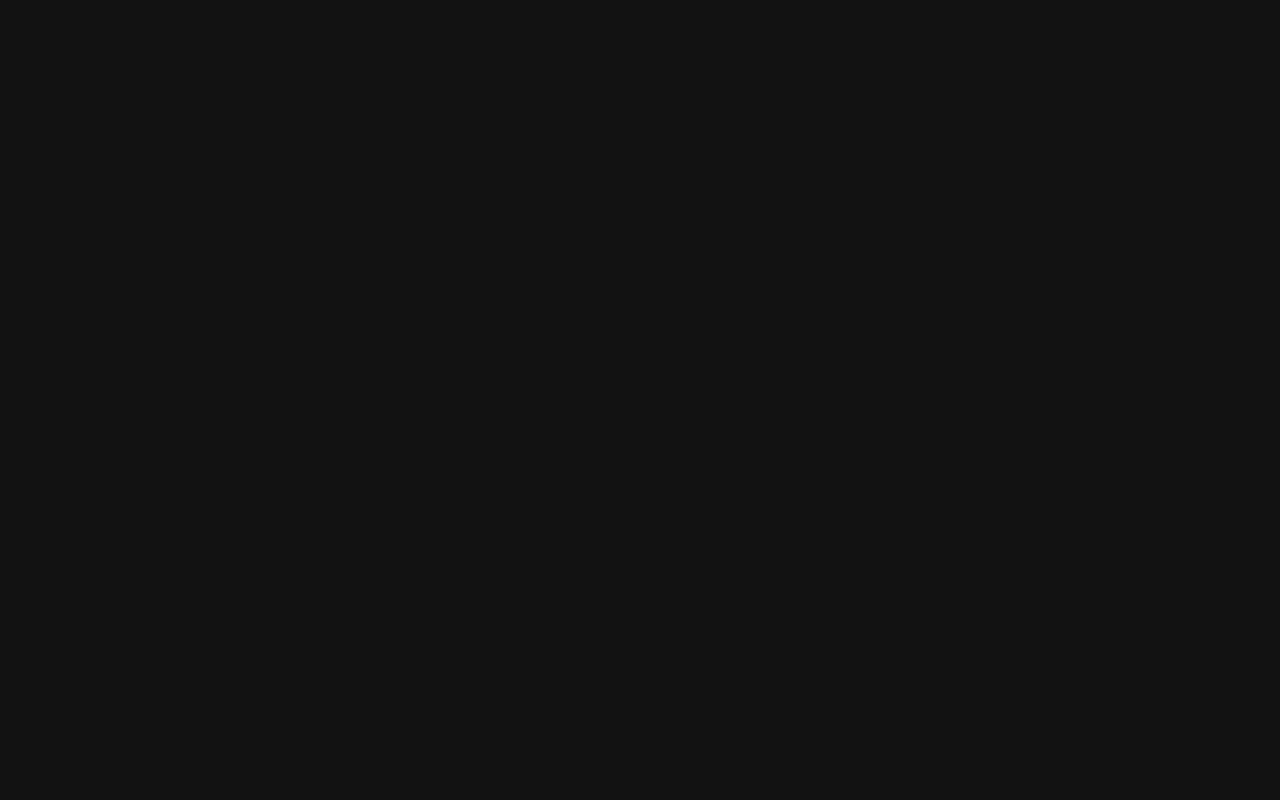
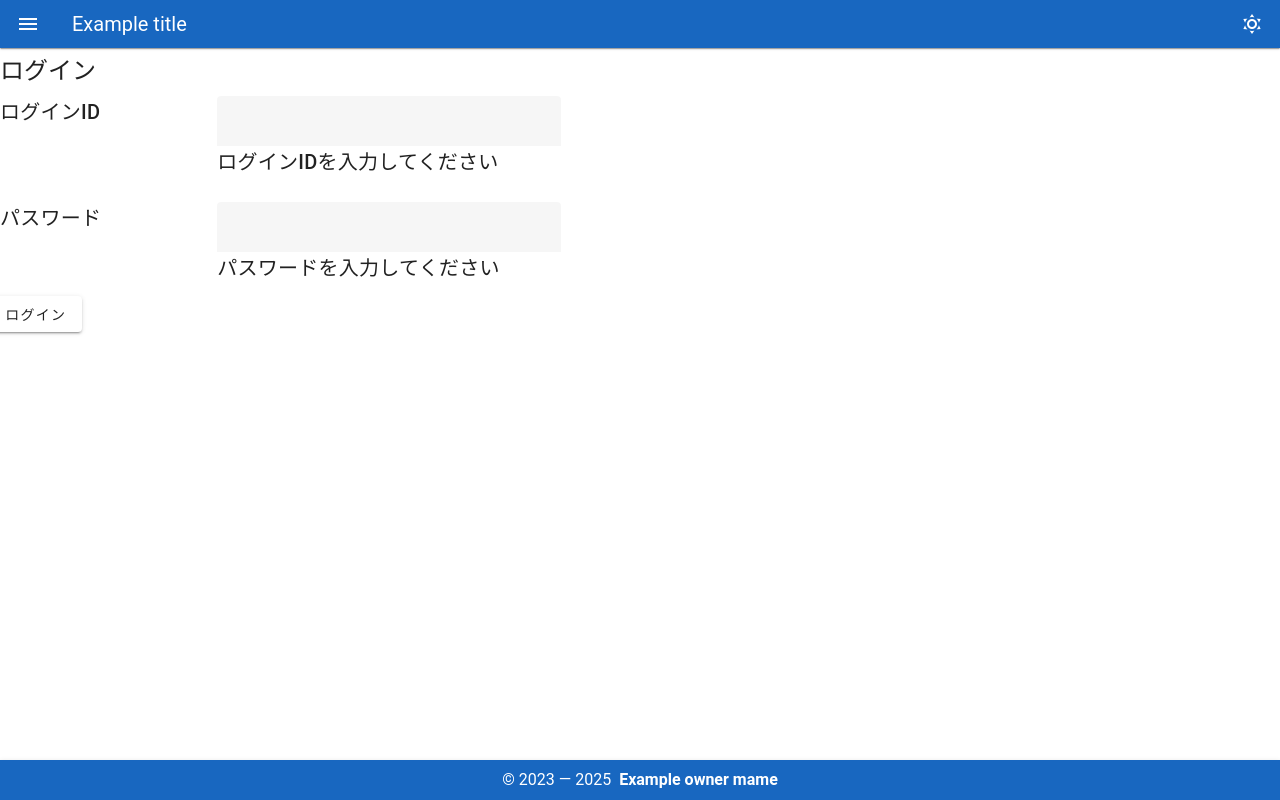
Before and after one commit to koide-actadvance/weekly-report-front-copy, a Vue app: page /login in a window 1280 px wide. Before the commit this address had no page. Built offline with nearby package versions, Linux system fonts and the light colour scheme.

Commit message:
1206状況

```diff
--- a/components.d.ts
+++ b/components.d.ts
@@ -12,14 +12,13 @@ declare module 'vue' {
     Footer: typeof import('./src/components/layouts/Footer.vue')['default']
     HelloWorld: typeof import('./src/components/HelloWorld.vue')['default']
     Home: typeof import('./src/components/views/Home.vue')['default']
+    Login: typeof import('./src/components/views/Login.vue')['default']
     MainFrame: typeof import('./src/components/layouts/MainFrame.vue')['default']
     MainView: typeof import('./src/components/layouts/MainView.vue')['default']
     NavigationDrawer: typeof import('./src/components/layouts/NavigationDrawer.vue')['default']
     RouterLink: typeof import('vue-router')['RouterLink']
     RouterView: typeof import('vue-router')['RouterView']
-    SampleFrame: typeof import('./src/components/layouta/SampleFrame.vue')['default']
     SamplePage1: typeof import('./src/components/views/SamplePage1.vue')['default']
     SamplePage2: typeof import('./src/components/views/SamplePage2.vue')['default']
-    View: typeof import('./src/components/layout/View.vue')['default']
   }
 }
--- /dev/null
+++ b/src/components/views/Login.vue
@@ -0,0 +1,44 @@
+<template>
+    <p class="text-h5 my-2">ログイン</p>
+
+    <v-row>
+        <v-col cols="2">
+            <p class="text-h6">ログインID</p>
+        </v-col>
+
+        <v-col>
+            <v-responsive
+                max-width="344"
+                max-height="50"
+            >
+                <v-text-field
+                type="input"
+                ></v-text-field>
+            </v-responsive>
+            <p class="text-h6">ログインIDを入力してください</p>
+        </v-col>
+    </v-row>
+
+    <v-row>
+        <v-col cols="2">
+            <p class="text-h6">パスワード</p>
+        </v-col>
+
+        <v-col>
+            <v-responsive
+                max-width="344"
+                max-height="50"
+            >
+                <v-text-field
+                type = "password"
+                ></v-text-field>
+            </v-responsive>
+            <p class="text-h6">パスワードを入力してください</p>
+        </v-col>
+    </v-row>
+    <v-row>
+        <v-btn>
+            ログイン
+        </v-btn>
+    </v-row>
+</template>
--- a/src/router/index.ts
+++ b/src/router/index.ts
@@ -33,6 +33,11 @@ const routes = [
         name: 'SamplePage2',
         component: () => import('@/components/views/SamplePage2.vue'),
       },
+      {
+        path: 'login',
+        name: 'login',
+        component: () => import('@/components/views/Login.vue'),
+      },
     ],
   },
 ]
```
